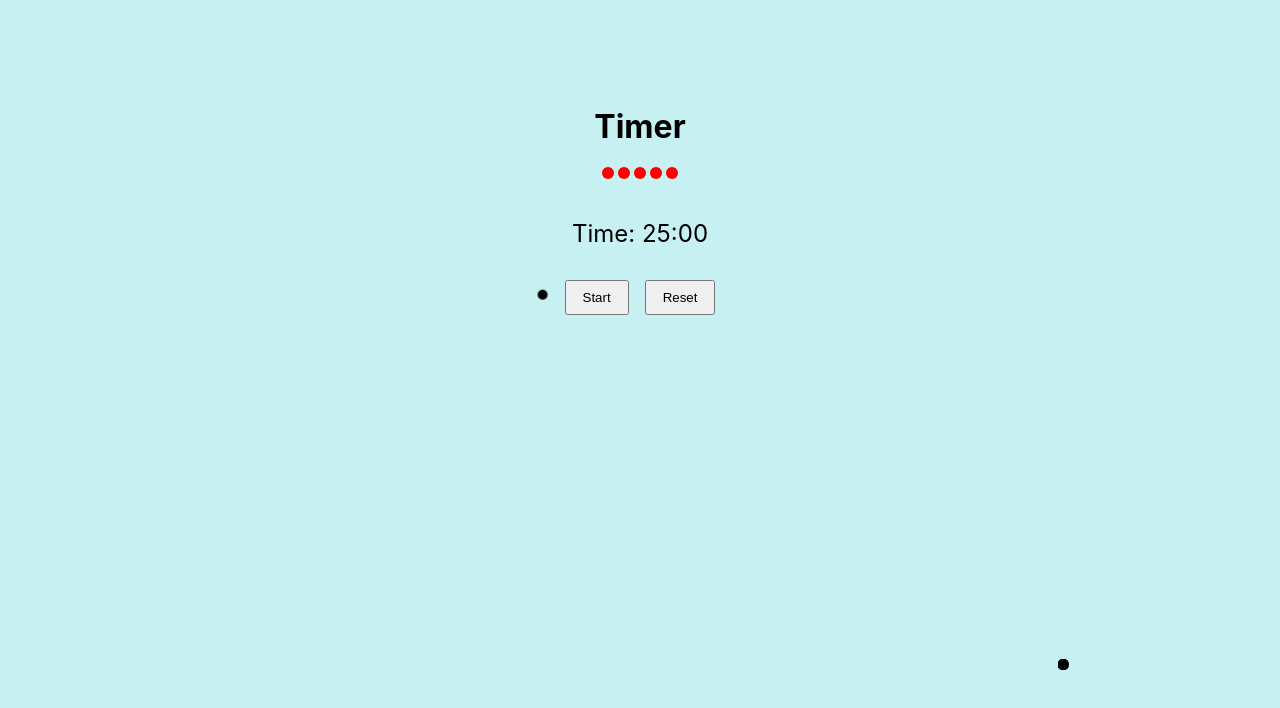
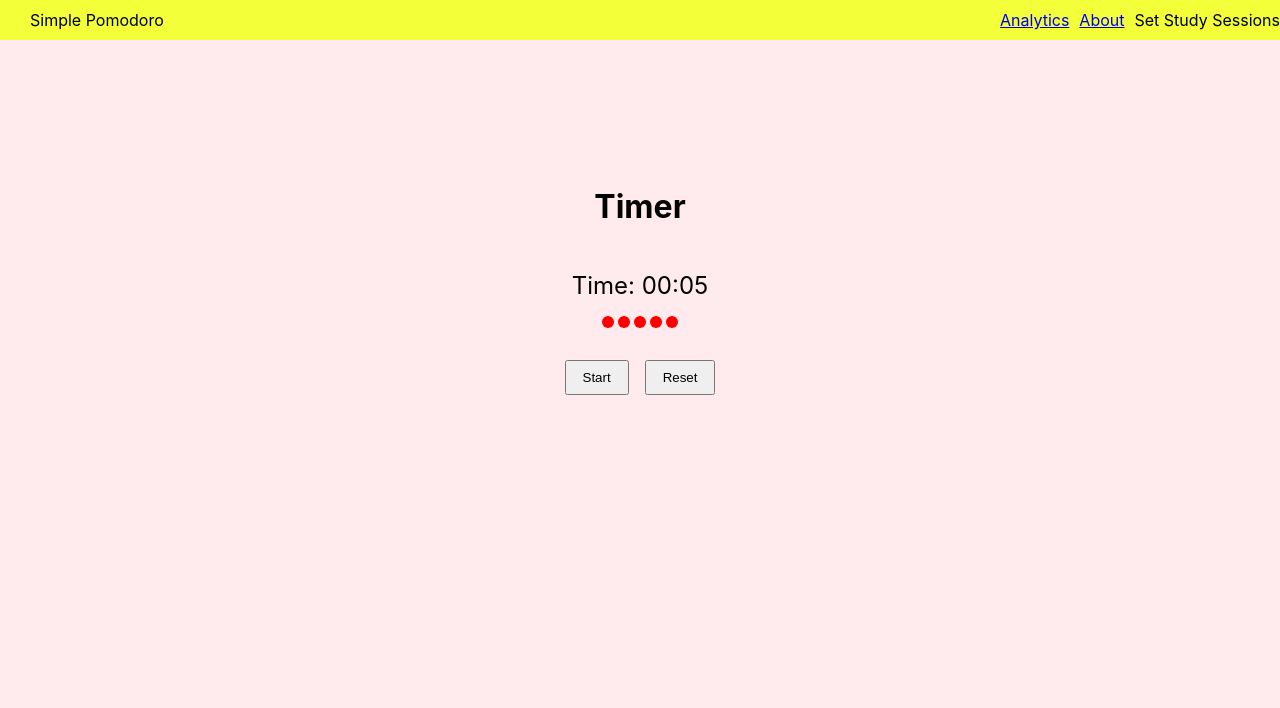
Before and after one commit to ajwadjaved/FocusHacker, a React (Create React App) app: page / in a window 1280 px wide. Shown: the top 708 px of the page. Built offline with nearby package versions, Linux system fonts and the light colour scheme.

Commit message:
added nav bar

```diff
--- a/package.json
+++ b/package.json
@@ -6,6 +6,7 @@
     "@testing-library/jest-dom": "^5.16.5",
     "@testing-library/react": "^13.4.0",
     "@testing-library/user-event": "^13.5.0",
+    "bulma": "^0.9.4",
     "react": "^18.2.0",
     "react-dom": "^18.2.0",
     "react-scripts": "5.0.1",
--- a/src/Timer.css
+++ b/src/Timer.css
@@ -1,80 +1,13 @@
 body {
-    background-color: #b8ecf0c8;
-    overflow: hidden;
+    background-color: hsla(350, 100%, 88%, 0.32);  /*or any other pink color code you prefer */
   }
-
-  @keyframes falling-stars {
-    0% {
-      transform: translateY(-100%);
-    }
-    100% {
-      transform: translateY(100%);
-    }
-  }
-
-  .stars-container {
-    position: fixed;
-    top: 0;
-    left: 0;
-    width: 100vw;
-    height: 100vh;
-    pointer-events: none;
-    z-index: -1;
-  }
-
-  .star {
-    position: absolute;
-    top: 0;
-    left: 0;
-    width: 10px;
-    height: 10px;
-    background-color: #000000;
-    border-radius: 50%;
-    animation: falling-stars 3s linear infinite;
-  }
-
-  @keyframes falling-stars {
-    0% {
-      transform: translate(0, -10px);
-    }
-    100% {
-      transform: translate(100vw, 100vh);
-    }
-  }
-
-
-
-  /* Rest of the CSS code remains the same */
-
-
-  .star:nth-child(1) {
-    animation-delay: 0s;
-    left: 5%;
-    animation-duration: 4s;
-  }
-
-  .star:nth-child(2) {
-    animation-delay: 0.5s;
-    left: 15%;
-    animation-duration: 5s;
-  }
-
-  /* Repeat the above for the remaining stars with different animation delays and positions */
-  /* .star:nth-child(3) through .star:nth-child(20) */
-
-
-
-/* body {
-    background-color: hsla(350, 100%, 88%, 0.32); /* or any other pink color code you prefer
-  }
-*/
 
 .timer-container {
     display: flex;
     flex-direction: column;
     align-items: center;
     justify-content: center;
-    height: 50vh;
+    height: 70vh;
 }
 
 .timer-title {
@@ -113,3 +46,62 @@ body {
 .study-block.complete {
     background-color: green;
 }
+
+.navbar {
+    display: flex;
+    align-items: center;
+    justify-content: space-between;
+    background-color: #f0f0f0;
+    padding: 10px;
+    position: fixed;
+    top: 0;
+    left: 0;
+    width: 100%;
+    z-index: 999;
+    background-color: #f2ff39;
+  }
+
+  .navbar-brand {
+    margin-left: 20px;
+  }
+
+  .navbar-menu {
+    display: flex;
+    justify-content: center;
+    align-items: center;
+    list-style: none;
+    margin: 0;
+    padding: 0;
+  }
+
+  .navbar-item {
+    margin-right: 10px;
+  }
+
+  .dropdown {
+    position: relative;
+  }
+
+  .dropdown-toggle {
+    cursor: pointer;
+  }
+
+  .dropdown-menu {
+    position: absolute;
+    top: 100%;
+    left: 0;
+    background-color: #f0f0f0;
+    display: none;
+    padding: 10px;
+  }
+
+  .dropdown-menu a {
+    display: block;
+    padding: 5px;
+    text-decoration: none;
+    color: #333;
+  }
+
+  .dropdown:hover .dropdown-menu {
+    display: block;
+  }
--- a/src/Timer.js
+++ b/src/Timer.js
@@ -2,9 +2,9 @@ import React, { useState, useEffect } from 'react';
 import './Timer.css';
 
 const Timer = () => {
-  const [studyBlocks, setStudyBlocks] = useState([false, false, false, false, false]);
+  const [studyBlocks, setStudyBlocks] = useState(Array(5).fill(false)); //5 instances of study blocks
   const [currentBlock, setCurrentBlock] = useState(0);
-  const [seconds, setSeconds] = useState(1500); // 25 minutes in seconds
+  const [seconds, setSeconds] = useState(5); //25 * 60 default
   const [isRunning, setIsRunning] = useState(false);
 
   useEffect(() => {
@@ -53,9 +53,9 @@ const Timer = () => {
   };
 
   const handleReset = () => {
-    setStudyBlocks([false, false, false, false, false]);
+    setStudyBlocks([false, false, false, false, false]); //find way to streamline this
     setCurrentBlock(0);
-    setSeconds(1500);
+    setSeconds(25 * 60);
     setIsRunning(false);
   };
 
@@ -69,12 +69,27 @@ const Timer = () => {
 
   return (
     <div className="timer-container">
-      <div className="stars-container">
-        {[...Array(20)].map((_, index) => (
-          <div key={index} className="star"></div>
-        ))}
-      </div>
+      <nav className="navbar">
+        <div className="navbar-brand">Simple Pomodoro</div>
+        <ul className="navbar-menu">
+          <li className="navbar-item">
+            <a href="/analytics">Analytics</a>
+          </li>
+          <li className="navbar-item">
+            <a href="/about">About</a>
+          </li>
+          <li className="navbar-item dropdown">
+            <span className="dropdown-toggle">Set Study Sessions</span>
+            <div className="dropdown-menu">
+              <a href="/session-1">5 Sessions</a>
+              <a href="/session-2">4 Sessions</a>
+              <a href="/session-3">3 Sessions</a>
+            </div>
+          </li>
+        </ul>
+      </nav>
       <h1 className="timer-title">Timer</h1>
+      <p className="timer-text">Time: {formatTime(seconds)}</p>
       <div className="study-blocks">
         {studyBlocks.map((block, index) => (
           <div
@@ -83,7 +98,6 @@ const Timer = () => {
           ></div>
         ))}
       </div>
-      <p className="timer-text">Time: {formatTime(seconds)}</p>
       <div className="timer-buttons">
         {!isRunning && (
           <>
```
Also changed, not shown: 1 other file (tests, documents, lock files or other folders).
